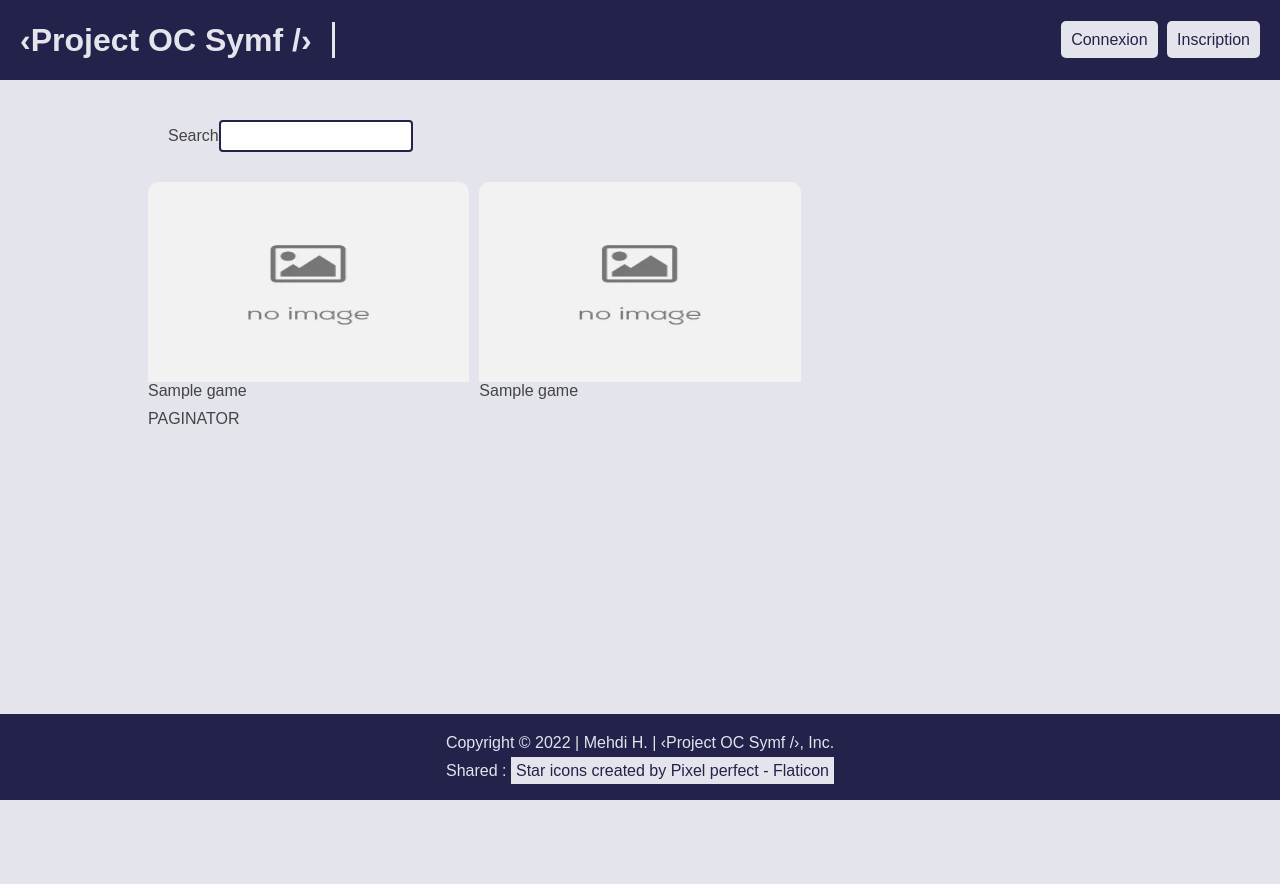
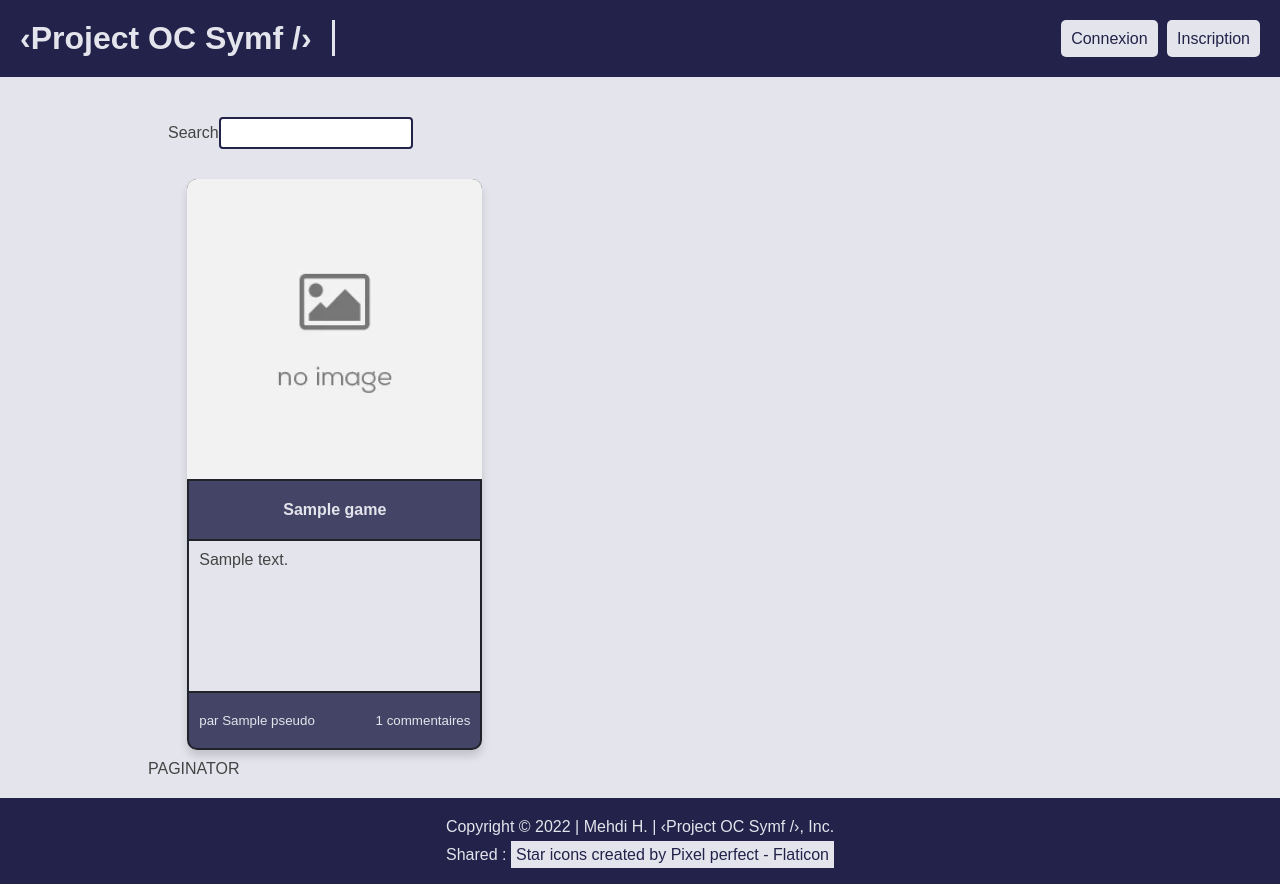
Before and after one commit to MH-DevApp/symf-oc-project, a Symfony app: template templates/home/index.html.twig in a window 1280 px wide. Before the commit the page ends 800 px from the top, so only its background shows below. Run offline with Twig, Linux system fonts and the light colour scheme; the template is opened without the code that fills it: most values are stand-ins (such as "Sample title", 1, 10 or a date in 2020); form fields are guessed from the names that the template uses; some libraries are stand-ins or nearby versions.

Commit message:
feat: view card for game in home page

```diff
--- /dev/null
+++ b/public/scripts/home.js
@@ -0,0 +1,14 @@
+/** @type {NodeListOf<HTMLDivElement>} */
+const articles = document.querySelectorAll('article.card');
+
+if (articles) {
+  articles.forEach((article) => {
+    article.addEventListener('click', () => {
+      /** @type {HTMLLinkElement} */
+      const link = article.querySelector('a[data-link]');
+      if (link) {
+        link.click();
+      }
+    })
+  });
+}
--- a/public/styles/home.css
+++ b/public/styles/home.css
@@ -25,7 +25,8 @@ form {
 
 .home-body {
     display: grid;
-    grid-template-columns: repeat(3, 1fr);
+    grid-template-columns: repeat(3, 30%);
+    justify-content: center;
     gap: 10px;
     margin-top: 10px;
     margin-bottom: 10px;
@@ -35,18 +36,64 @@ form {
     display: flex;
     flex-direction: column;
     width: 100%;
+    cursor: pointer;
+    box-shadow: var(--box-shadow);
+    border-radius: 10px;
+}
+
+.home-body article.card:hover {
+    opacity: 0.95;
 }
 
 .home-body article .card-img {
     display: flex;
-    height: 200px;
+    height: 300px;
+    background-color: var(--gray);
+    border-radius: 10px 10px 0 0;
+}
+
+.home-body article .card-img img {
+    object-fit: cover;
+    width: 100%;
+    border-radius: 10px 10px 0 0;
+}
+
+.home-body article .card-body {
+    display: flex;
+    flex-direction: column;
+}
+
+.home-body article .card-body .card-body-title {
+    padding: 20px 0;
+    border: 2px solid var(--gray-1);
+    background-color: rgba(34, 34, 75, 0.82);
+    color: var(--ligth);
+    display: flex;
+    justify-content: center;
+    align-items: center;
     width: 100%;
 }
 
-.home-body article .card-img img {
-    width: 100%;
-    height: 100%;
-    object-fit: fill;
-    object-position: top left;
-    border-radius: 10px 10px 0 0;
+.home-body article .card-body .card-body-content {
+    display: flex;
+    text-align: justify;
+    text-overflow: ellipsis;
+    overflow: hidden;
+    height: 150px;
+    padding: 10px;
+    border: 2px solid var(--gray-1);
+    border-bottom: none;
+    border-top: none;
 }
+
+.home-body article .card-body .card-body-footer {
+    display: flex;
+    flex-direction: row;
+    justify-content: space-between;
+    align-items: center;
+    padding: 20px 10px;
+    border: 2px solid var(--gray-1);
+    background-color: rgba(34, 34, 75, 0.82);
+    color: var(--ligth);
+    border-radius: 0 0 10px 10px;
+}
--- a/templates/home/index.html.twig
+++ b/templates/home/index.html.twig
@@ -6,8 +6,12 @@
   <link rel="stylesheet" href="{{ asset('styles/home.css') }}" />
 {% endblock %}
 
+{% block javascripts %}
+  <script src="{{ asset('scripts/home.js') }}" type="text/javascript" defer></script>
+{% endblock %}
+
 {% block body %}
-  <div class="home">
+  <div class="home flex-fill">
     <div class="home-header">
       {{ form_start(formSearch) }}
       {{ form_row(formSearch.search) }}
@@ -16,6 +20,7 @@
     <div class="home-body">
       {% for game in games %}
       <article class="card">
+        <a data-link class="hidden" href="{{ path('app_game_view', {name: game.name}) }}"></a>
         <div class="card-img">
           {% if game.pictures.count > 0 %}
             <img src="{{ asset(game.pictures[0].path) }}" alt="image game {{ game.name }}" />
@@ -23,17 +28,18 @@
             <img src="{{ asset('images/ui/img-not-found.png') }}" alt="image not found" />
           {% endif %}
         </div>
-        {{ game.name }}
-      </article>
-      <article class="card">
-        <div class="card-img">
-          {% if game.pictures.count > 0 %}
-            <img src="https://imgs.callofduty.com/content/dam/atvi/callofduty/cod-touchui/mw2/meta-images/reveal/mw2-reveal-meta-share.jpg" alt="image game {{ game.name }}" />
-          {% else %}
-            <img src="{{ asset('images/ui/img-not-found.png') }}" alt="image not found" />
-          {% endif %}
+        <div class="card-body">
+          <div class="card-body-title">
+            <h4>{{ game.name }}</h4>
+          </div>
+          <div class="card-body-content">
+            {{ game.description|nl2br }}
+          </div>
+          <div class="card-body-footer">
+            <small>{{ game.createdAt|date('') }} par {{ game.author.pseudo }}</small>
+            <small>{{ game.comments.count }} commentaires</small>
+          </div>
         </div>
-        {{ game.name }}
       </article>
     </div>
     <div class="home-footer">
```
